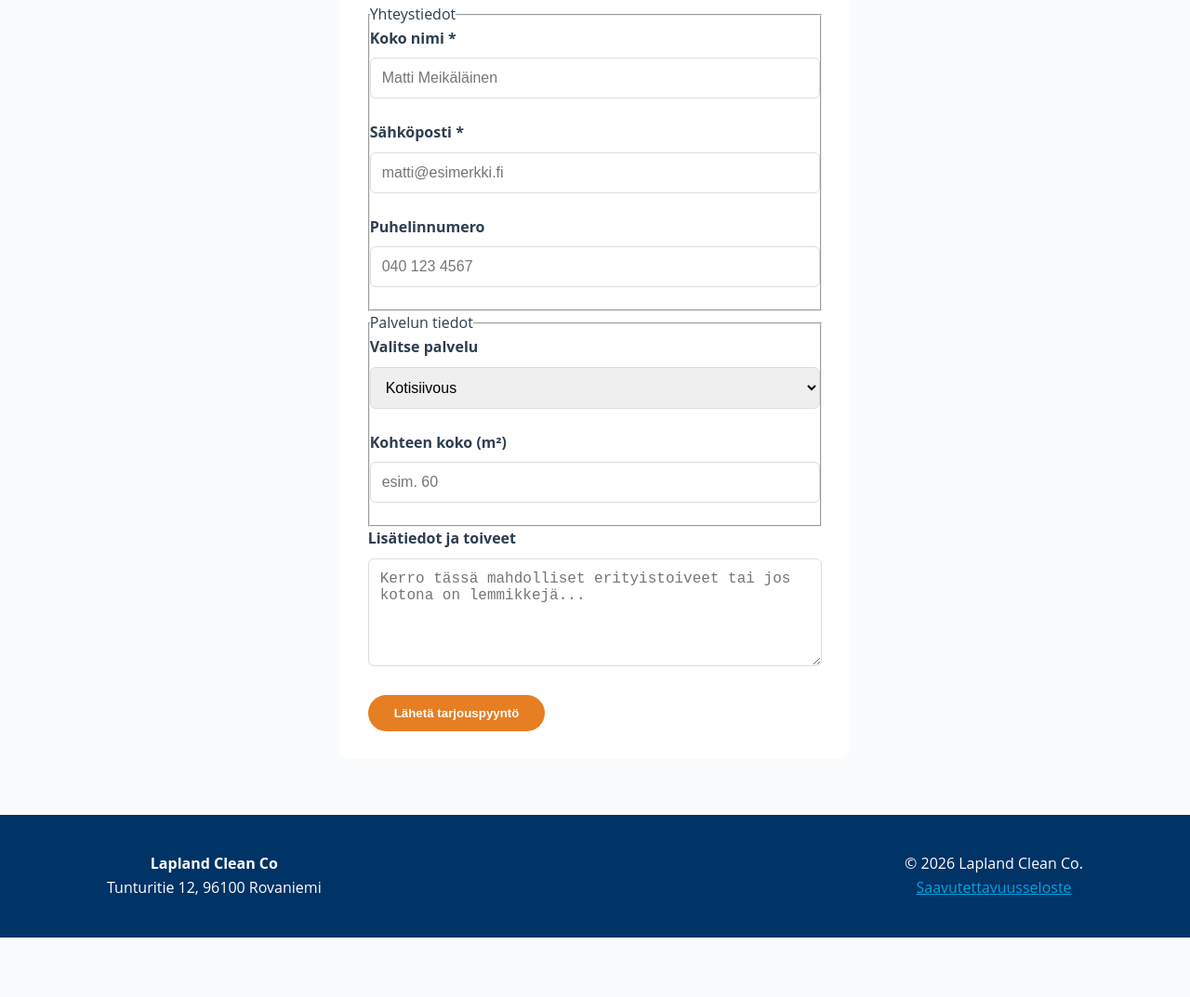
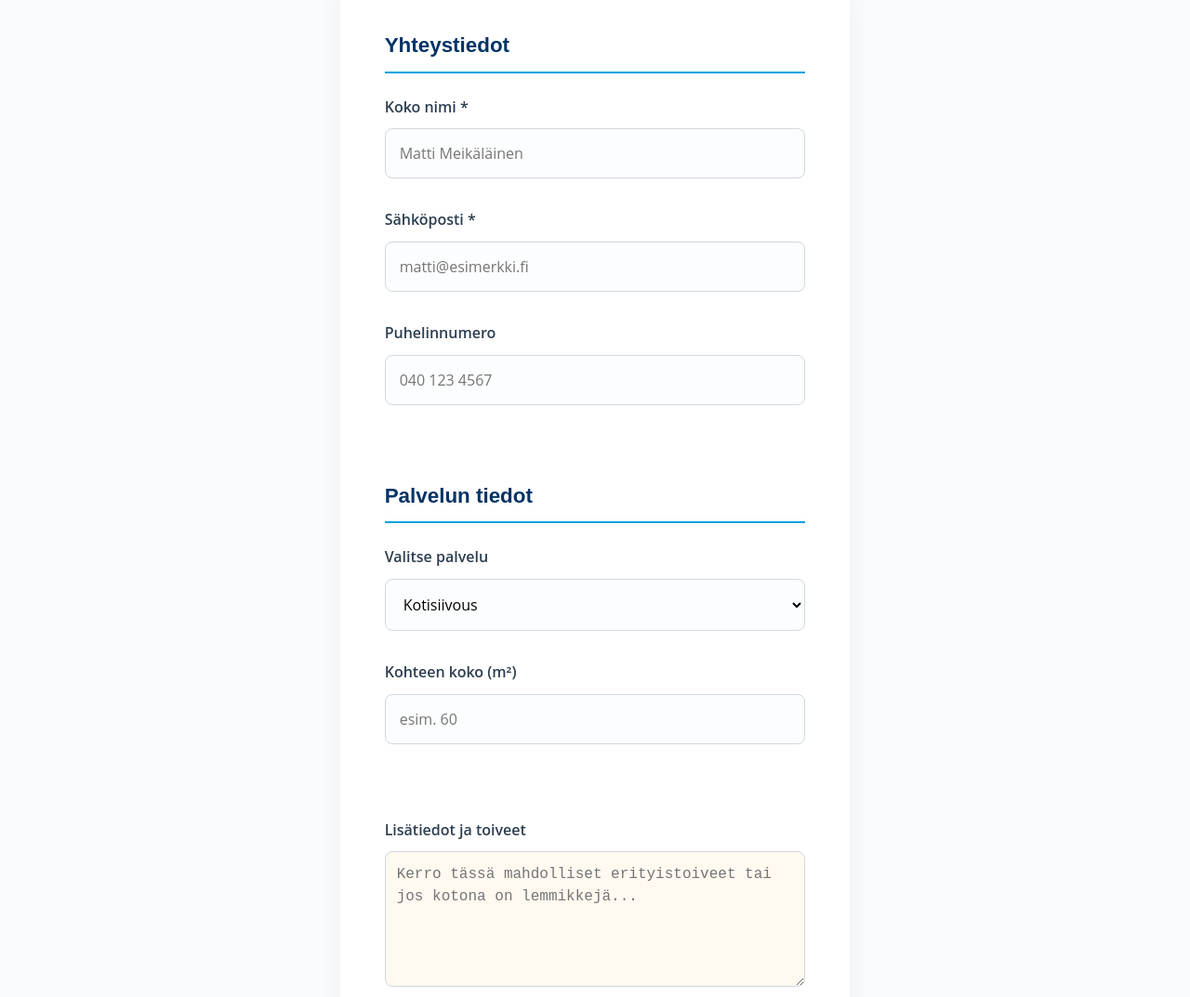
Before and after one commit to LassiPetakoski/tiimi_17-tuotekehitysprojekti, a plain HTML site: page tilaus.html in a window 1280 px wide. Shown: the part 233-1306 px from the top of the page at 93% size. Before the commit the page ends 1242 px from the top, so only its background shows below. Drawn offline with Linux system fonts and the light colour scheme.

Commit message:
Add files via upload
Sivuston valmis versio, kuvilla ja vertaispalautteen avulla tehtyjä muutoksia.

```diff
--- a/style.css
+++ b/style.css
@@ -261,3 +261,133 @@ footer a {
         order: -1;
     }
 }
+
+header {
+    background-color: var(--white);
+    position: sticky;
+    top: 0;
+    width: 100%;
+    z-index: 9999;
+    box-shadow: 0 2px 10px rgba(0,0,0,0.1);
+}
+
+
+main {
+    position: relative;
+    z-index: 1;
+}
+
+.cleaning-form {
+    background: var(--white);
+    padding: 3rem;
+    border-radius: 15px;
+    box-shadow: 0 10px 30px rgba(0,0,0,0.05);
+    max-width: 850px;
+    margin: 40px auto;
+}
+
+fieldset {
+    border: none;
+    padding: 0;
+    margin-bottom: 3rem;
+}
+
+legend {
+    font-family: var(--font-headers);
+    font-size: 1.4rem;
+    font-weight: 700;
+    color: var(--primary);
+    margin-bottom: 1.5rem;
+    border-bottom: 2px solid var(--secondary);
+    width: 100%;
+    padding-bottom: 10px;
+}
+
+.form-group {
+    margin-bottom: 2rem;
+}
+
+.form-group label,
+.form-group input,
+.form-group select {
+    font-family: var(--font-main);
+    font-size: 1rem;
+}
+
+.form-group label {
+    margin-bottom: 10px;
+    display: block;
+    color: var(--dark);
+    font-weight: 600;
+}
+
+.form-group input,
+.form-group select {
+    padding: 15px;
+    border: 1px solid #d1d8e0;
+    border-radius: 8px;
+    width: 100%;
+    background-color: #fcfdfe;
+}
+
+#message {
+    font-family: 'Courier New', Courier, monospace;
+    background-color: #fff9f0;
+    border: 1px solid #d1d8e0;
+    border-radius: 8px;
+    width: 100%;
+    line-height: 1.5;
+}
+
+.btn-submit {
+    display: block;
+    margin: 40px auto 0;
+    padding: 18px 45px;
+    width: fit-content;
+    min-width: 250px;
+
+    background-color: var(--accent);
+    color: white;
+    font-size: 1.1rem;
+    font-weight: bold;
+    text-transform: uppercase;
+    letter-spacing: 1px;
+    border: none;
+    border-radius: 50px;
+    cursor: pointer;
+    transition: all 0.3s ease;
+}
+
+.btn-submit:hover {
+    background-color: #d35400;
+    transform: translateY(-3px);
+    box-shadow: 0 5px 15px rgba(230, 126, 34, 0.4);
+}
+
+footer {
+    background-color: var(--primary);
+    color: var(--white);
+    padding: 40px 0;
+    margin-top: 60px;
+    text-align: center;
+}
+
+.footer-content {
+    display: flex;
+    flex-direction: column;
+    align-items: center;
+    gap: 15px;
+}
+
+.footer-info p, .footer-links p {
+    margin: 5px 0;
+}
+
+footer a {
+    color: var(--secondary);
+    text-decoration: underline;
+}
+
+footer a:hover {
+    color: var(--white);
+}
```
Also changed, not shown: index.html (+3 -3 lines), palvelut.html (+2 -2 lines), Mokkimaisema.png (added), Siivooja.png (added), Toimisto.png (added), maisema.png (added), siivous.png (added).
